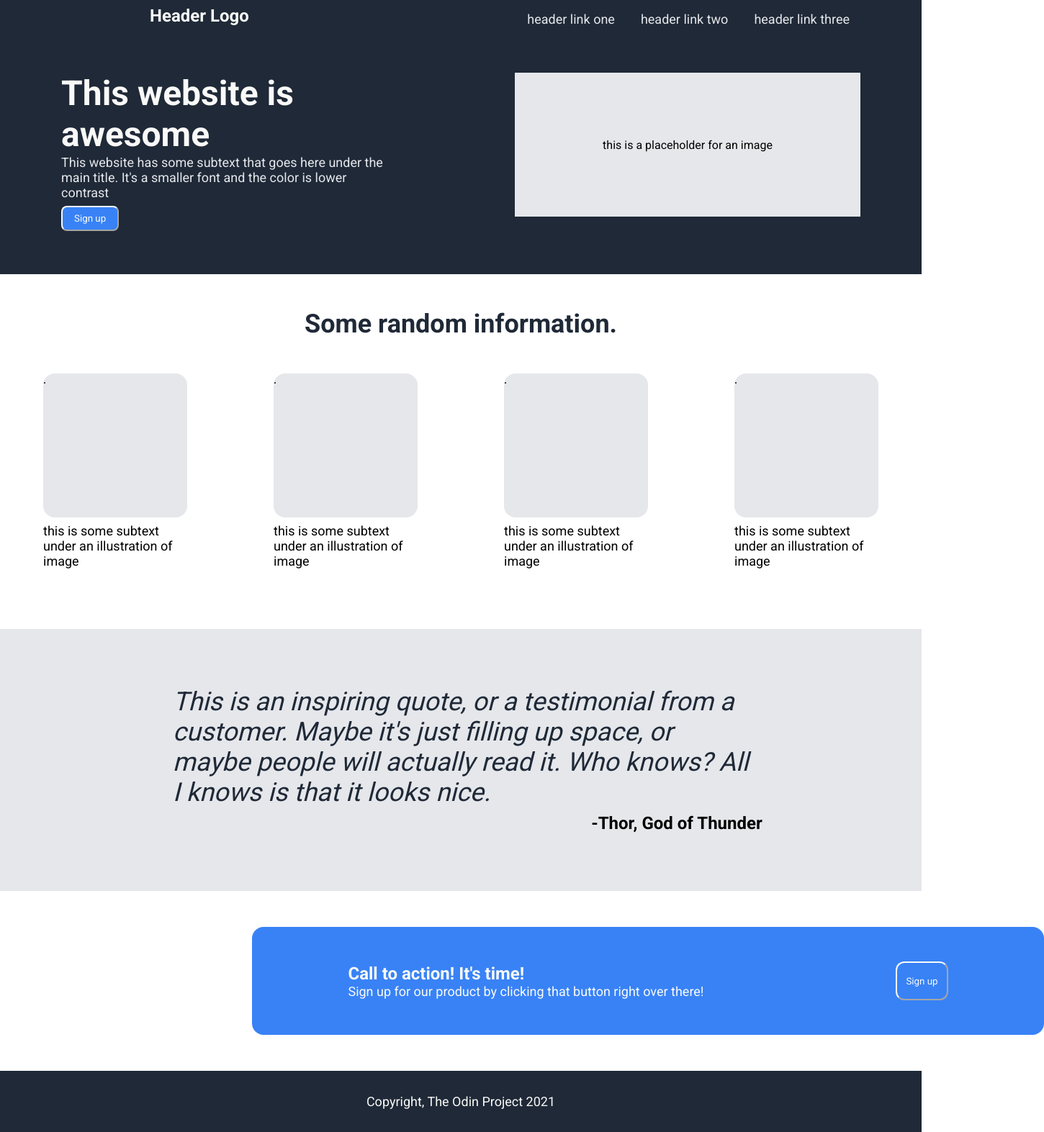
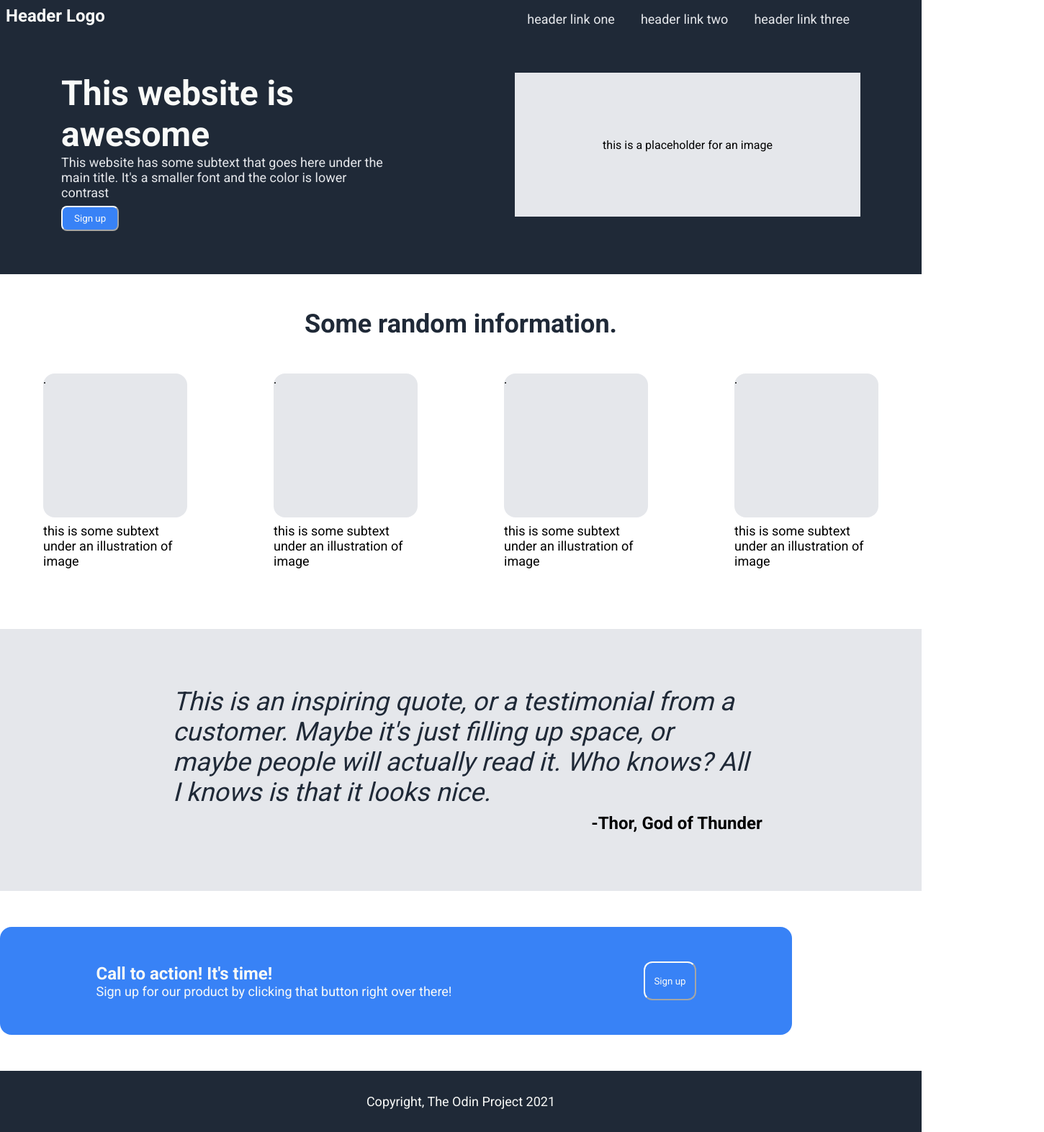
Before and after one commit to manssigupta/landing-page, a plain HTML site: page index.html in a window 1280 px wide. Shown: the whole page at 72% size, 1450 px wide, since content can reach past the window. Drawn offline with Linux system fonts and the light colour scheme.

Commit message:
Modify style.css

```diff
--- a/style.css
+++ b/style.css
@@ -35,7 +35,7 @@ ul{
     font-size: 24px;
     font-weight: bold;
     padding: 8px;
-    margin-left: 200px;
+
     font-family: Roboto, sans-serif;
 }
 .bottom{
@@ -140,7 +140,7 @@ ul{
     border-radius: 16px;
     height: 150px;
     width: 1100px;
-    margin-left: 350px;
+
     margin-top: 50px;
     justify-content: space-around;
     margin-bottom: 50px;
```
